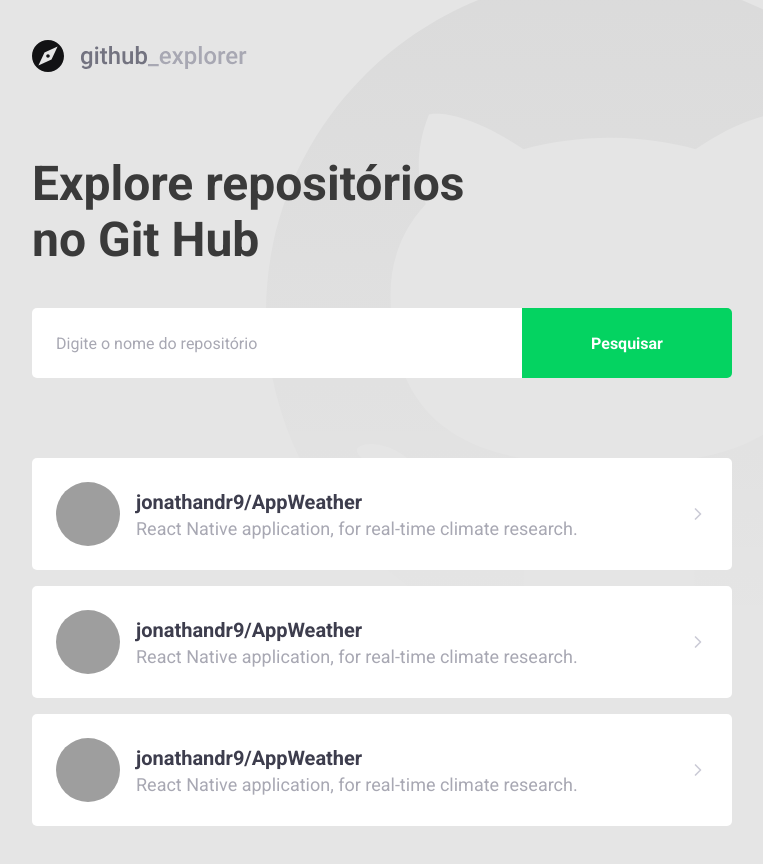
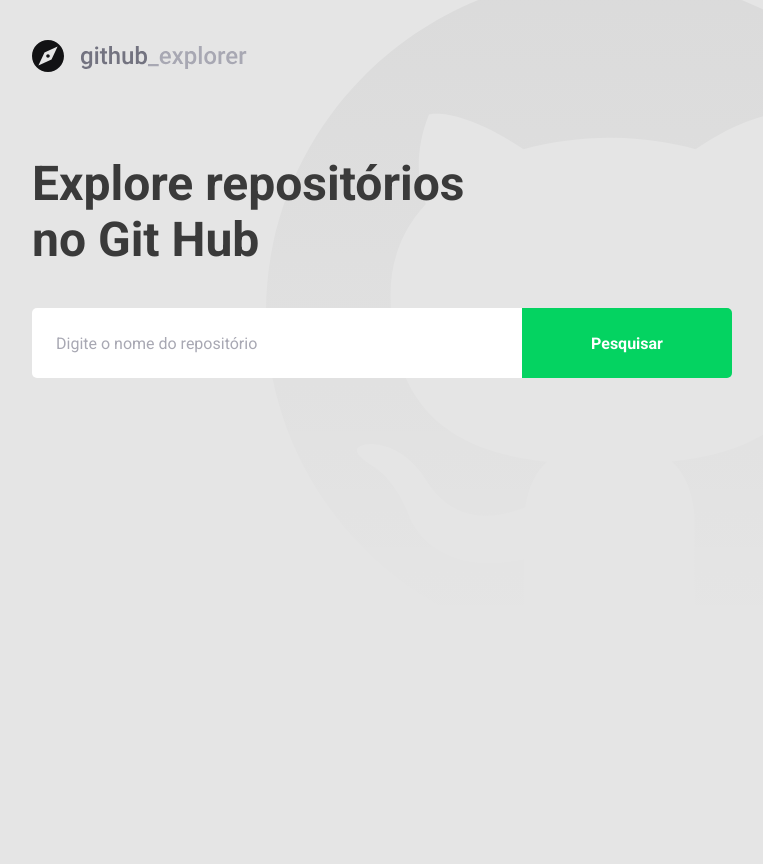
Before and after one commit to jonathandr9/gitHub_explorer, a React (Create React App) app: page / in a window 1280 px wide. Shown: the whole page, without its empty margins (148-911 px from the left). After the commit the page ends 800 px from the top, so only its background shows below. Built offline with nearby package versions, Linux system fonts and the light colour scheme; grey boxes are pictures that could not be loaded.

Commit message:
Connect to git hub api

```diff
--- a/package.json
+++ b/package.json
@@ -10,6 +10,7 @@
     "@types/node": "^12.0.0",
     "@types/react": "^16.9.0",
     "@types/react-dom": "^16.9.0",
+    "axios": "^0.19.2",
     "polished": "^3.6.5",
     "react": "^16.13.1",
     "react-dom": "^16.13.1",
--- a/src/pages/Dashboard/index.tsx
+++ b/src/pages/Dashboard/index.tsx
@@ -1,63 +1,70 @@
-import React from 'react';
+import React, {useState, FormEvent} from 'react';
 import {FiChevronRight} from 'react-icons/fi';
 
+import api from '../../services/api';
 import logoImg from '../../assets/logo.svg';
 import {Title, Form, Repositories} from './styles';
 
+interface Repository{
+    full_name: string;
+    description: string;
+    owner:{
+        login: string;
+        avatar_url: string;
+    }
+}
+
 const Dashboard: React.FC = () =>{
+
+    const [newRepo, setNewRepo] = useState('');
+    const [repositories, setRepositories] = useState<Repository[]>([]);
+
+    async function handleAddRepository(event: FormEvent<HTMLFormElement>): Promise<void>{
+
+        event.preventDefault();
+
+        const response = await api.get<Repository>(`repos/${newRepo}`);
+
+        const repository = response.data;
+
+        setRepositories([... repositories, repository]);
+        setNewRepo('');
+    }
 
     return (
         <>
             <img src={logoImg} alt = "GitHub Explorer"/>
             <Title>Explore repositórios no Git Hub</Title>
 
-            <Form >
-                <input placeholder = "Digite o nome do repositório"></input>
+            <Form onSubmit={handleAddRepository}>
+                <input
+                    placeholder = "Digite o nome do repositório"
+                    value={newRepo}
+                    onChange={e => setNewRepo(e.target.value)}
+                />
+
                 <button type="submit">Pesquisar</button>
             </Form>
 
             <Repositories>
-                <a href="teste">
-                    <img
-                        src="https://avatars2.githubusercontent.com/u/27286681?s=460&u=38ad292ee57a401ec11033cb9529d43c706d4b32&v=4"
-                        alt="Jonathan Rodrigues"
-                    />
 
-                    <div>
-                        <strong>jonathandr9/AppWeather</strong>
-                        <p>React Native application, for real-time climate research.</p>
-                    </div>
+                {repositories.map(repository => (
 
-                    <FiChevronRight size={20}/>
-                </a>
+                        <a key={repository.full_name} href="teste">
+                            <img
+                                src={repository.owner.avatar_url}
+                                alt={repository.owner.login}
+                            />
 
-                <a href="teste">
-                    <img
-                        src="https://avatars2.githubusercontent.com/u/27286681?s=460&u=38ad292ee57a401ec11033cb9529d43c706d4b32&v=4"
-                        alt="Jonathan Rodrigues"
-                    />
+                            <div>
+                                <strong>{repository.full_name}</strong>
+                                <p>{repository.description}</p>
+                            </div>
 
-                    <div>
-                        <strong>jonathandr9/AppWeather</strong>
-                        <p>React Native application, for real-time climate research.</p>
-                    </div>
+                            <FiChevronRight size={20}/>
+                        </a>
+                ))}
 
-                    <FiChevronRight size={20}/>
-                </a>
-
-                <a href="teste">
-                    <img
-                        src="https://avatars2.githubusercontent.com/u/27286681?s=460&u=38ad292ee57a401ec11033cb9529d43c706d4b32&v=4"
-                        alt="Jonathan Rodrigues"
-                    />
-
-                    <div>
-                        <strong>jonathandr9/AppWeather</strong>
-                        <p>React Native application, for real-time climate research.</p>
-                    </div>
-
-                    <FiChevronRight size={20}/>
-                </a>
             </Repositories>
         </>
     );
--- a/src/pages/Dashboard/styles.ts
+++ b/src/pages/Dashboard/styles.ts
@@ -76,7 +76,8 @@
         }
 
         div{
-            margin-left: 16px;
+            margin: 0 16px;
+            flex: 1;
 
             strong{
                 font-size: 20px;
--- /dev/null
+++ b/src/services/api.ts
@@ -0,0 +1,7 @@
+import axios from 'axios';
+
+const api = axios.create({
+    baseURL: 'https://api.github.com/'
+});
+
+export default api;
```
Also changed, not shown: .eslintrc.json, 1 other file (tests, documents, lock files or other folders).
